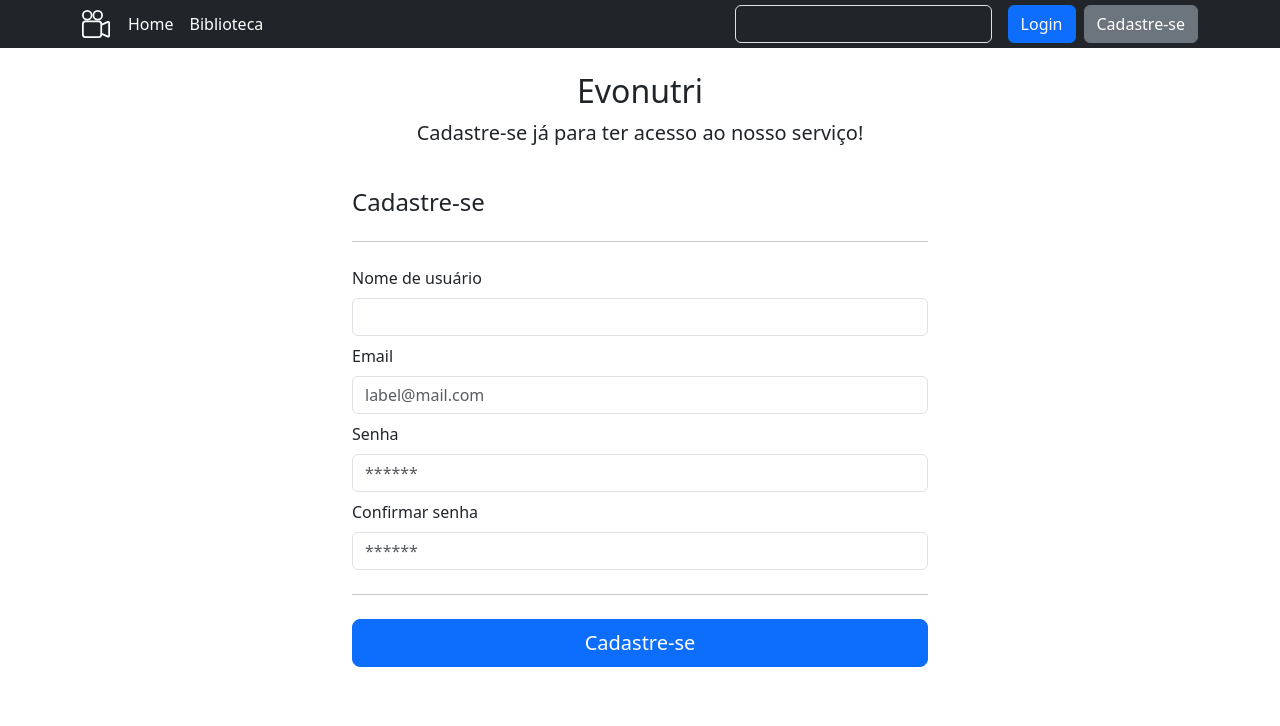
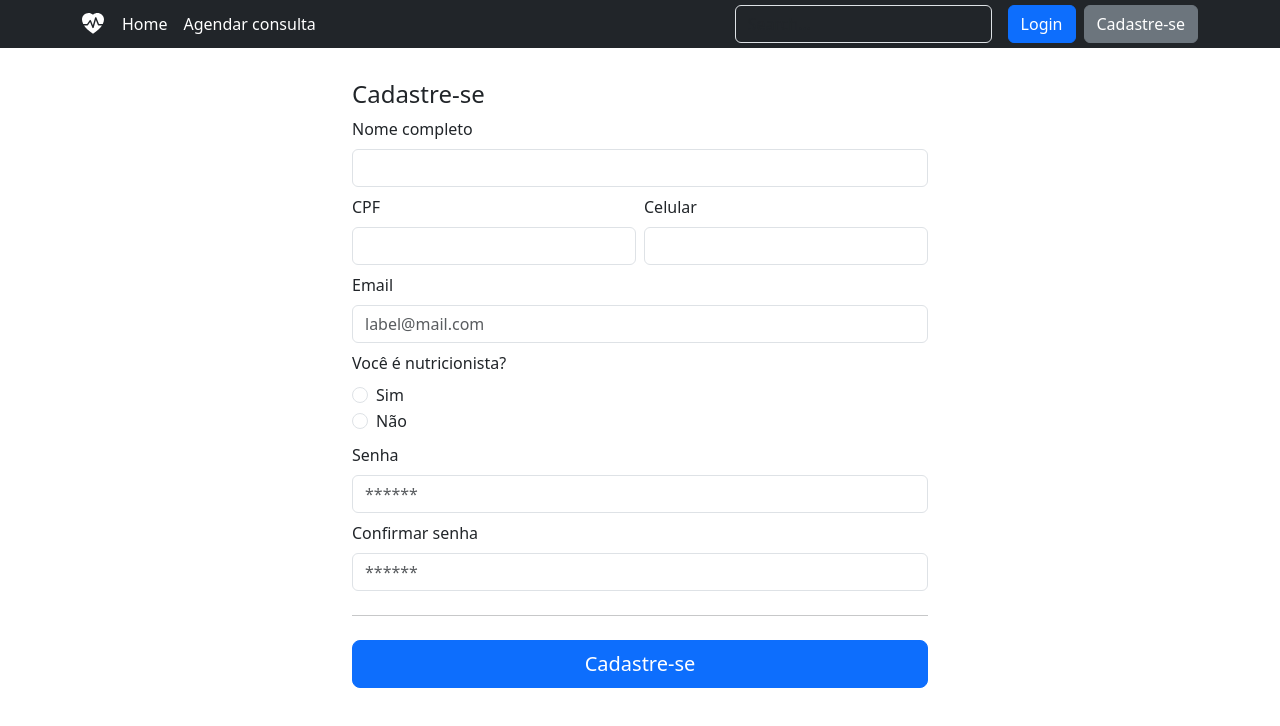
Before and after one commit to eduardohbds/EvoNutri, a Vue app in the folder frontend/: page /formUser in a window 1280 px wide. Shown: the top 726 px of the page. Built offline with nearby package versions, Linux system fonts and the light colour scheme.

Commit message:
add tela login, register e consulta

```diff
--- a/frontend/src/components/NavBar.vue
+++ b/frontend/src/components/NavBar.vue
@@ -13,20 +13,17 @@
           <!-- icone -->
           <svg
             xmlns="http://www.w3.org/2000/svg"
-            width="28"
-            height="28"
+            width="22"
+            height="22"
             fill="currentColor"
-            class="bi bi-camera-reels"
+            class="bi bi-heart-pulse-fill"
             viewBox="0 0 16 16"
           >
             <path
-              d="M6 3a3 3 0 1 1-6 0 3 3 0 0 1 6 0zM1 3a2 2 0 1 0 4 0 2 2 0 0 0-4 0z"
+              d="M1.475 9C2.702 10.84 4.779 12.871 8 15c3.221-2.129 5.298-4.16 6.525-6H12a.5.5 0 0 1-.464-.314l-1.457-3.642-1.598 5.593a.5.5 0 0 1-.945.049L5.889 6.568l-1.473 2.21A.5.5 0 0 1 4 9z"
             />
             <path
-              d="M9 6h.5a2 2 0 0 1 1.983 1.738l3.11-1.382A1 1 0 0 1 16 7.269v7.462a1 1 0 0 1-1.406.913l-3.111-1.382A2 2 0 0 1 9.5 16H2a2 2 0 0 1-2-2V8a2 2 0 0 1 2-2h7zm6 8.73V7.27l-3.5 1.555v4.35l3.5 1.556zM1 8v6a1 1 0 0 0 1 1h7.5a1 1 0 0 0 1-1V8a1 1 0 0 0-1-1H2a1 1 0 0 0-1 1z"
-            />
-            <path
-              d="M9 6a3 3 0 1 0 0-6 3 3 0 0 0 0 6zM7 3a2 2 0 1 1 4 0 2 2 0 0 1-4 0z"
+              d="M.88 8C-2.427 1.68 4.41-2 7.823 1.143q.09.083.176.171a3 3 0 0 1 .176-.17C11.59-2 18.426 1.68 15.12 8h-2.783l-1.874-4.686a.5.5 0 0 0-.945.049L7.921 8.956 6.464 5.314a.5.5 0 0 0-.88-.091L3.732 8z"
             />
           </svg>
         </a>
@@ -45,8 +42,8 @@
             >
           </li> -->
           <li>
-            <RouterLink to="/movies" class="nav-link px-2 text-white"
-              >Biblioteca</RouterLink
+            <RouterLink to="/NewAppointment" class="nav-link px-2 text-white"
+              >Agendar consulta</RouterLink
             >
           </li>
           <!-- <li
--- a/frontend/src/router/index.ts
+++ b/frontend/src/router/index.ts
@@ -2,6 +2,7 @@ import { createRouter, createWebHistory } from 'vue-router';
 import HomeView from '../views/Home.vue';
 import FormUser from '@/views/FormUser.vue';
 import FormLogin from '@/views/FormLogin.vue';
+import FormAppointment from '@/views/FormAppointment.vue';
 
 const router = createRouter({
   history: createWebHistory(import.meta.env.BASE_URL),
@@ -22,6 +23,11 @@ const router = createRouter({
       name: 'login',
       alias: '/login',
     },
+    {
+      path: '/NewAppointment',
+      component: FormAppointment,
+      name: 'Appointment',
+    },
   ],
 });
 
--- /dev/null
+++ b/frontend/src/views/FormAppointment.vue
@@ -0,0 +1,58 @@
+<script setup lang="ts">
+import { ref, onMounted } from 'vue';
+
+const isNutri = ref(false);
+</script>
+
+<template>
+  <div class="container">
+    <div class="py-3 text-center">
+      <h2>Evonutri</h2>
+      <!-- <p class="lead">Cadastre-se já para ter acesso ao nosso serviço!</p> -->
+    </div>
+    <div class="row g-5 mb-3 mt-3">
+      <div class="col-md-12">
+        <h4>Agendar consulta</h4>
+        <!-- <div class="alert alert-danger" v-if="validationMessage" role="alert">
+          {{ validationMessage }}
+        </div> -->
+        <hr class="my-4" />
+        <form class="needs-validation" novalidate>
+          <div class="row g-4">
+            <div class="col-12">
+              <label class="form-label">Profissional</label>
+              <select id="inputState" class="form-control">
+                <option selected>Profissionais...</option>
+                <option>...</option>
+              </select>
+            </div>
+            <div class="col-6">
+              <label class="form-label">Horários</label>
+              <select id="inputState" class="form-control">
+                <option selected>Horários...</option>
+                <option>...</option>
+              </select>
+            </div>
+          </div>
+
+          <hr class="my-4" />
+          <div class="d-flex justify-content-end">
+            <RouterLink to="/" type="button" class="btn btn-danger btn-lg me-2"
+              >Cancelar</RouterLink
+            >
+
+            <button class="btn btn-primary btn-lg" type="submit">
+              Cadastre-se
+            </button>
+          </div>
+        </form>
+      </div>
+    </div>
+  </div>
+</template>
+
+<style scoped>
+.container {
+  max-width: 600px;
+}
+</style>
--- a/frontend/src/views/FormUser.vue
+++ b/frontend/src/views/FormUser.vue
@@ -1,10 +1,14 @@
-<script setup lang="ts"></script>
+<script setup lang="ts">
+import { ref, onMounted } from 'vue';
+
+const isNutri = ref(false);
+</script>
 
 <template>
   <div class="container">
-    <div class="py-4 text-center">
-      <h2>Evonutri</h2>
-      <p class="lead">Cadastre-se já para ter acesso ao nosso serviço!</p>
+    <div class="py-3 text-center">
+      <!-- <h2>Evonutri</h2> -->
+      <!-- <p class="lead">Cadastre-se já para ter acesso ao nosso serviço!</p> -->
     </div>
     <div class="row g-5 mb-3">
       <div class="col-md-12">
@@ -12,18 +16,27 @@
         <!-- <div class="alert alert-danger" v-if="validationMessage" role="alert">
           {{ validationMessage }}
         </div> -->
-        <hr class="my-4" />
+        <!-- <hr class="my-4" /> -->
         <form class="needs-validation" novalidate>
           <div class="row g-2">
             <div class="col-12">
-              <label for="username" class="form-label">Nome de usuário</label>
+              <label class="form-label">Nome completo</label>
               <div class="input-group has-validation">
-                <input
-                  type="name"
-                  class="form-control"
-                  id="username"
-                  required
-                />
+                <input type="name" class="form-control" required />
+                <div class="invalid-feedback">Your username is required.</div>
+              </div>
+            </div>
+            <div class="col-6">
+              <label class="form-label">CPF</label>
+              <div class="input-group has-validation">
+                <input type="name" class="form-control" required />
+                <div class="invalid-feedback">Your username is required.</div>
+              </div>
+            </div>
+            <div class="col-6">
+              <label class="form-label">Celular</label>
+              <div class="input-group has-validation">
+                <input type="name" class="form-control" required />
                 <div class="invalid-feedback">Your username is required.</div>
               </div>
             </div>
@@ -38,6 +51,40 @@
                   required
                 />
                 <div class="invalid-feedback">Email é necessário</div>
+              </div>
+            </div>
+            <div class="col-12">
+              <label class="form-label">Você é nutricionista?</label>
+              <div class="form-check">
+                <input
+                  type="radio"
+                  class="form-check-input"
+                  id="nutriSim"
+                  value="sim"
+                  name="nutri"
+                  @change="isNutri = true"
+                  required
+                />
+                <label class="form-check-label" for="nutriSim">Sim</label>
+              </div>
+              <div class="form-check">
+                <input
+                  type="radio"
+                  class="form-check-input"
+                  id="nutriSim"
+                  value="sim"
+                  name="nutri"
+                  @change="isNutri = false"
+                  required
+                />
+                <label class="form-check-label" for="nutriNao">Não</label>
+              </div>
+            </div>
+            <div class="col-12" v-if="isNutri === true">
+              <label for="crm" class="form-label">CRM</label>
+              <div class="input-group has-validation">
+                <input type="text" class="form-control" id="crm" required />
+                <div class="invalid-feedback">CRM é necessário</div>
               </div>
             </div>
             <div class="col-12">
@@ -69,6 +116,7 @@
               </div>
             </div>
           </div>
+
           <hr class="my-4" />
           <button class="w-100 btn btn-primary btn-lg" type="submit">
             Cadastre-se
```
Also changed, not shown: frontend/src/stores/counter.ts (+0 -12 lines).
